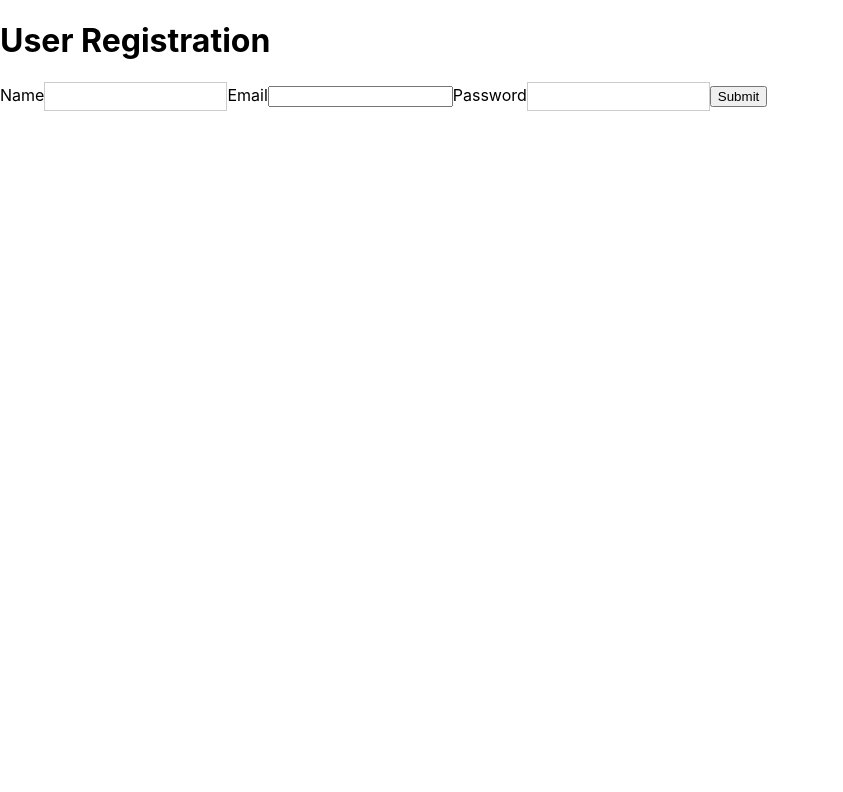
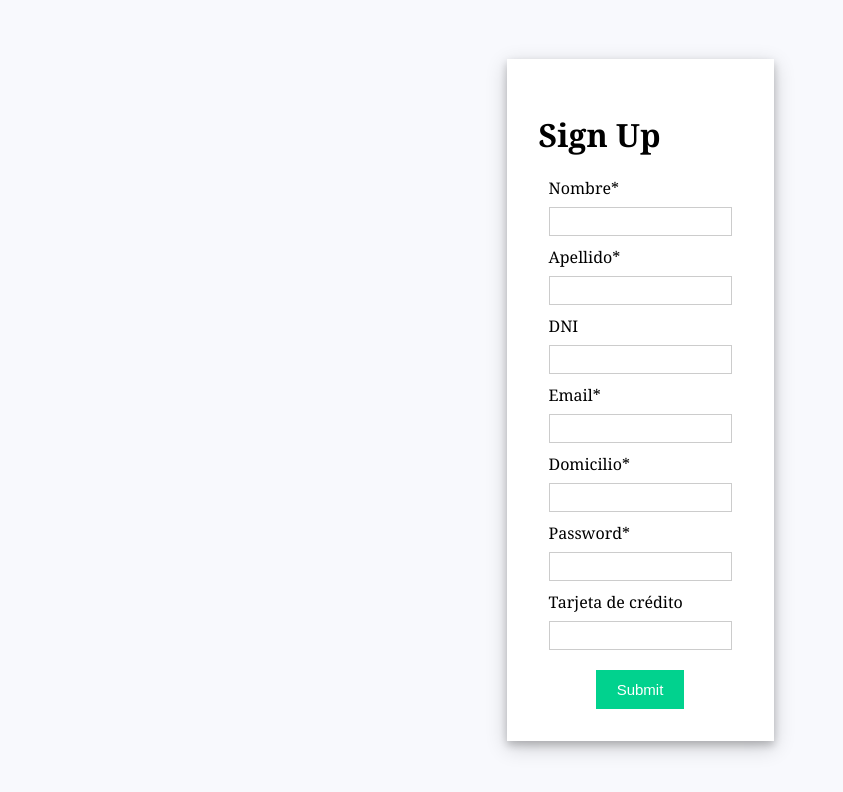
Before and after one commit to ferMossier/BuqueAlToquePrototype, a React (Create React App) app: page / in a window 1280 px wide. Shown: the top 792 px of the page, without its empty margins (0-843 px from the left). Built offline with nearby package versions, Linux system fonts and the light colour scheme.

Commit message:
Sign up almost complete

```diff
--- a/src/components/Login.js
+++ b/src/components/Login.js
@@ -82,7 +82,7 @@ function Login() {
   return (
     <div className="app">
       <div className="login-form">
-        <div className="title">Sign In</div>
+        <div className="title">Log In</div>
         {isSubmitted ? <div>User is successfully logged in</div> : renderForm}
       </div>
     </div>
--- a/src/components/SignUp.js
+++ b/src/components/SignUp.js
@@ -5,9 +5,14 @@ import "./SignUpStyles.css"
 export default function SignUp() {
 
     // States for registration
+
     const [name, setName] = useState('');
+    const [lastName, setLastName] = useState('');
     const [email, setEmail] = useState('');
     const [password, setPassword] = useState('');
+    const [address, setAddress] = useState('');
+    const [dni, setDni] = useState('');
+    const [creditCard, setCreditCard] = useState('');
 
     // States for checking the errors
     const [isSubmitted, setIsSubmitted] = useState(false);
@@ -16,6 +21,11 @@ export default function SignUp() {
     // Handling the name change
     const handleName = (e) => {
         setName(e.target.value);
+        setIsSubmitted(false);
+    };
+
+    const handleLastName = (e) => {
+        setLastName(e.target.value);
         setIsSubmitted(false);
     };
 
@@ -31,28 +41,35 @@ export default function SignUp() {
         setIsSubmitted(false);
     };
 
+    const handleAddress = (e) => {
+        setAddress(e.target.value);
+        setIsSubmitted(false);
+    };
+
+    const handleDni = (e) => {
+        setDni(e.target.value);
+        setIsSubmitted(false);
+    };
+
+    const handleCreditCard = (e) => {
+        setCreditCard(e.target.value);
+        setIsSubmitted(false);
+    };
+
     // Handling the form submission
     const handleSubmit = (event) => {
         event.preventDefault();
-        if (name === '' || email === '' || password === '') {
+        if (name === ''
+            || email === ''
+            || password === ''
+            || address === ''
+            || lastName === ''
+            ) {
             setError(true);
         } else {
             setIsSubmitted(true);
             setError(false);
         }
-    };
-
-    // Showing success message
-    const renderSuccessMessage = () => {
-        return (
-            <div
-                className="success"
-                style={{
-                    display: isSubmitted ? '' : 'none',
-                }}>
-                <div>User {name} successfully registered!!</div>
-            </div>
-        );
     };
 
     // Showing error message if error is true
@@ -63,44 +80,70 @@ export default function SignUp() {
                 style={{
                     display: error ? '' : 'none',
                 }}>
-                <div>Completa el campo vacío</div>
+                <div>Complete todos los campos requeridos</div>
             </div>
         );
     };
 
     return (
+        <div className='app'>
+            {isSubmitted ? <Login /> :
+                <div className="signup-form">
                     <div>
-            {isSubmitted ? <Login /> :
-                <div className="form">
-                <div>
-                    <h1>User Registration</h1>
+                        <h1>Sign Up</h1>
                     </div>
 
                     {/* Calling to the methods */}
-                <div className="messages">
-                    {renderSuccessMessage()}
+
+                    <form onSubmit={handleSubmit}>
+                        {/* Labels and inputs for form data */}
+                        <div className="input-container">
+                            <label className="label">Nombre*</label>
+                            <input onChange={handleName} className="input"
+                                value={name} type="text" />
                         </div>
 
-                <form>
-                    {/* Labels and inputs for form data */}
-                    <label className="label">Name</label>
-                    <input onChange={handleName} className="input"
-                        value={name} type="text" />
-                        {renderErrorMessage()}
+                        <div className="input-container">
+                            <label className="label">Apellido*</label>
+                            <input onChange={handleLastName} className="input"
+                                value={lastName} type="text" />
+                        </div>
 
-                    <label className="label">Email</label>
+                        <div className="input-container">
+                            <label className="label">DNI</label>
+                            <input onChange={handleDni} className="input"
+                                value={dni} type="text" />
+                        </div>
+
+                        <div className="input-container">
+                            <label className="label">Email*</label>
                             <input onChange={handleEmail} className="input"
                                 value={email} type="email" />
-                        {renderErrorMessage()}
+                        </div>
 
-                    <label className="label">Password</label>
+                        <div className="input-container">
+                            <label className="label">Domicilio*</label>
+                            <input onChange={handleAddress} className="input"
+                                value={address} type="text" />
+                        </div>
+
+                        <div className="input-container">
+                            <label className="label">Password*</label>
                             <input onChange={handlePassword} className="input"
                                 value={password} type="password" />
+                        </div>
+
+                        <div className="input-container">
+                            <label className="label">Tarjeta de crédito</label>
+                            <input onChange={handleCreditCard} className="input"
+                                value={creditCard} type="password" />
+                        </div>
+
+                        <div className="button-container">
+                            <input type="submit" />
+                        </div>
+
                         {renderErrorMessage()}
-
-                    <button onClick={handleSubmit} className="btn" type="submit">
-                        Submit
-                    </button>
                     </form>
                 </div>
             }
--- a/src/components/SignUpStyles.css
+++ b/src/components/SignUpStyles.css
@@ -0,0 +1,64 @@
+.app {
+    font-family: sans-serif;
+    display: flex;
+    align-items: center;
+    justify-content: center;
+    flex-direction: column;
+    gap: 20px;
+    height: 100vh;
+    font-family: Cambria, Cochin, Georgia, Times, "Times New Roman", serif;
+    background-color: #f8f9fd;
+  }
+
+  input[type="text"],
+  input[type="password"],
+  input[type="email"] {
+    height: 25px;
+    border: 1px solid rgba(0, 0, 0, 0.2);
+  }
+
+  input[type="submit"] {
+    margin-top: 10px;
+    cursor: pointer;
+    font-size: 15px;
+    background: #01d28e;
+    border: 1px solid #01d28e;
+    color: #fff;
+    padding: 10px 20px;
+  }
+
+  input[type="submit"]:hover {
+    background: #6cf0c2;
+  }
+
+  .button-container {
+    display: flex;
+    justify-content: center;
+  }
+
+  .signup-form {
+    background-color: white;
+    padding: 2rem;
+    box-shadow: 0 4px 8px 0 rgba(0, 0, 0, 0.2), 0 6px 20px 0 rgba(0, 0, 0, 0.19);
+  }
+
+  .list-container {
+    display: flex;
+  }
+
+  .error {
+    color: red;
+    font-size: 12px;
+  }
+
+  .title {
+    font-size: 25px;
+    margin-bottom: 20px;
+  }
+
+  .input-container {
+    display: flex;
+    flex-direction: column;
+    gap: 8px;
+    margin: 10px;
+  }
```
Lines whose indentation alone changed are shown as unchanged.
